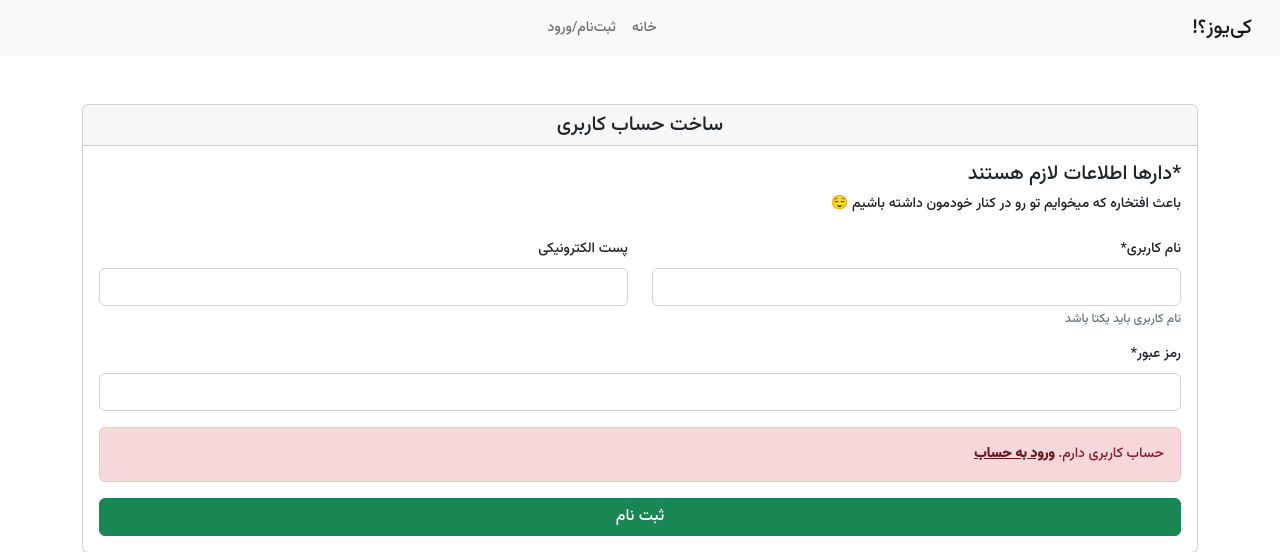
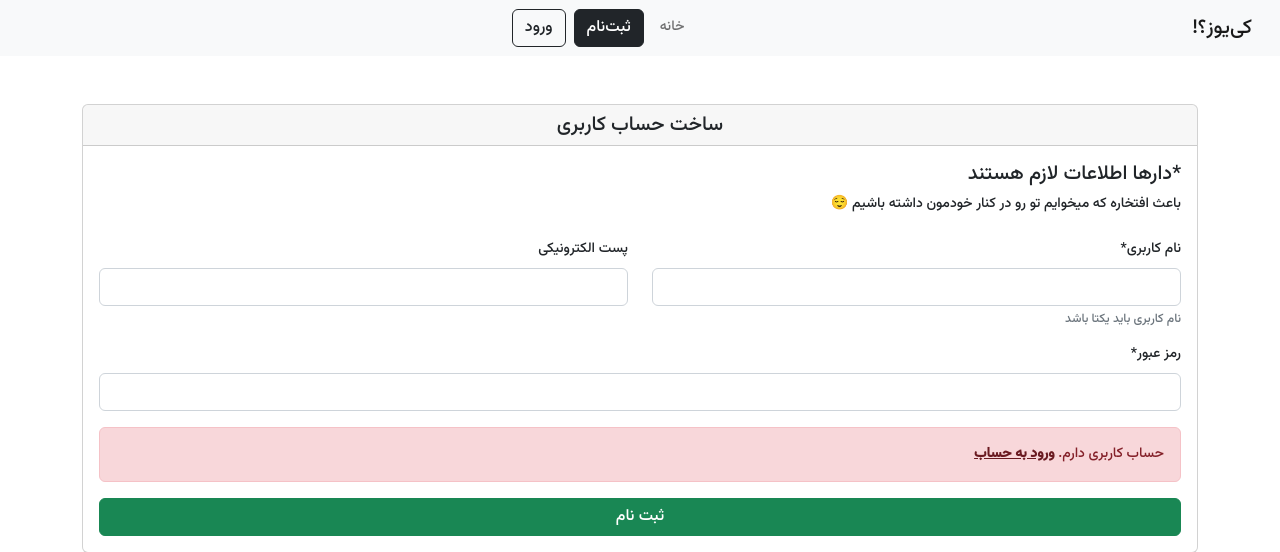
Before and after one commit to kouhkan/kiuse, a Django app: page /auth/signup in a window 1280 px wide. Shown: the top 552 px of the page. Run offline with Django 4.2, Linux system fonts and the light colour scheme; some libraries are stand-ins or nearby versions.

Commit message:
refactor: use button in navbar

```diff
--- a/templates/partials/navbar.html
+++ b/templates/partials/navbar.html
@@ -7,7 +7,12 @@
     <div class="collapse navbar-collapse justify-content-center" id="navbarNavAltMarkup">
       <div class="navbar-nav">
         <a class="nav-link" href="#">خانه</a>
-        <a class="nav-link" href="{% url 'authnz:signup' %}">ثبت‌نام/ورود</a>
+          {% if request.user.is_authenticated %}
+            <a class="btn btn-danger mr-2" href="{% url 'authnz:signout' %}">خروج</a>
+          {% else %}
+            <a class="btn btn-dark mx-2" href="{% url 'authnz:signup' %}">ثبت‌نام</a>
+            <a class="btn btn-outline-dark" href="{% url 'authnz:signin' %}">ورود</a>
+          {% endif %}
       </div>
     </div>
   </div>
```
